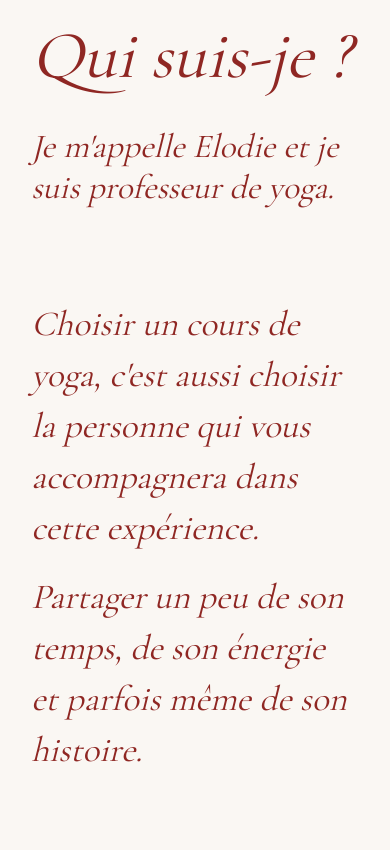
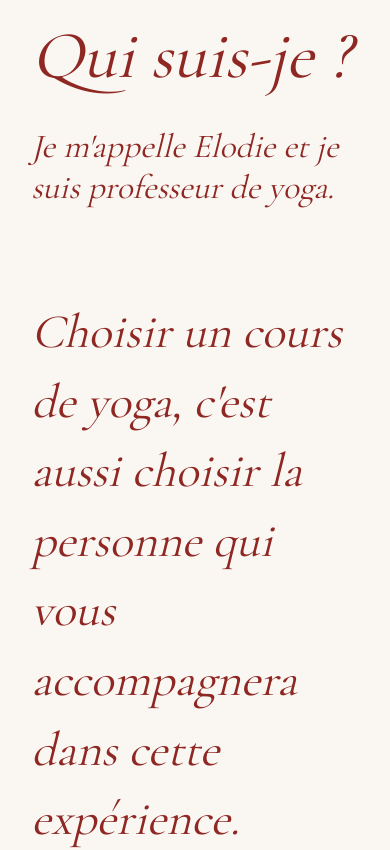
Before and after one commit to Romain-Delchie/EloSunYoga, a React (Vite) app: page /test in a window 390 px wide. Shown: the part 969-1819 px from the top of the page. Built offline with nearby package versions, Linux system fonts and the light colour scheme.

Commit message:
debug about image

```diff
--- a/src/Page/About/About.css
+++ b/src/Page/About/About.css
@@ -73,27 +73,24 @@ section{
 
     object-fit:cover;
 }
-@media(max-width:1100px){
+@media (max-width:1100px){
 
 .about{
-
     grid-template-columns:1fr;
     gap:60px;
+}
 
+.about-right{
+    margin-top:auto;
+    display:flex;
+    justify-content:center;
 }
 
 .about-right img{
-
-    position:relative;
-    top:0;
+    width:100%;
+    max-width:500px;
     height:600px;
-
-}
-
-.quote p{
-
-    font-size:2.2rem;
-
+    object-fit:cover;
 }
 
 }
--- a/src/Page/About/About.jsx
+++ b/src/Page/About/About.jsx
@@ -12,55 +12,46 @@ const sectionRef = useRef(null);
 const imageRef = useRef(null);
 const leftRef = useRef(null);
  useGSAP(() => {
+   const mm = gsap.matchMedia();
+
+   mm.add("(min-width: 1101px)", () => {
      const section = sectionRef.current;
      const image = imageRef.current;
      const left = leftRef.current;
 
      const distance = () => {
-      // hauteur réelle de la section
        const sectionHeight = section.offsetHeight;
-
-      // hauteur réelle de l'image
        const imageHeight = image.offsetHeight;
 
-      // l'image descend jusqu'au bas de la section
        return sectionHeight - imageHeight - 160;
      };
 
      gsap.to(image, {
        y: distance,
-
        ease: "none",
-
        scrollTrigger: {
          trigger: section,
-
          start: "top top",
-
          end: "bottom bottom",
-
          scrub: 1,
-
          invalidateOnRefresh: true,
        },
      });
 
      gsap.to(left, {
        y: 70,
-
        ease: "none",
-
        scrollTrigger: {
          trigger: section,
-
          start: "top top",
-
          end: "bottom bottom",
-
          scrub: 1,
        },
      });
    });
+
+   return () => mm.revert();
+ }, []);
   return (
     <section className="about" id="about" ref={sectionRef}>
       <div className="about-left" ref={leftRef}>
```
Lines whose indentation alone changed are shown as unchanged.
